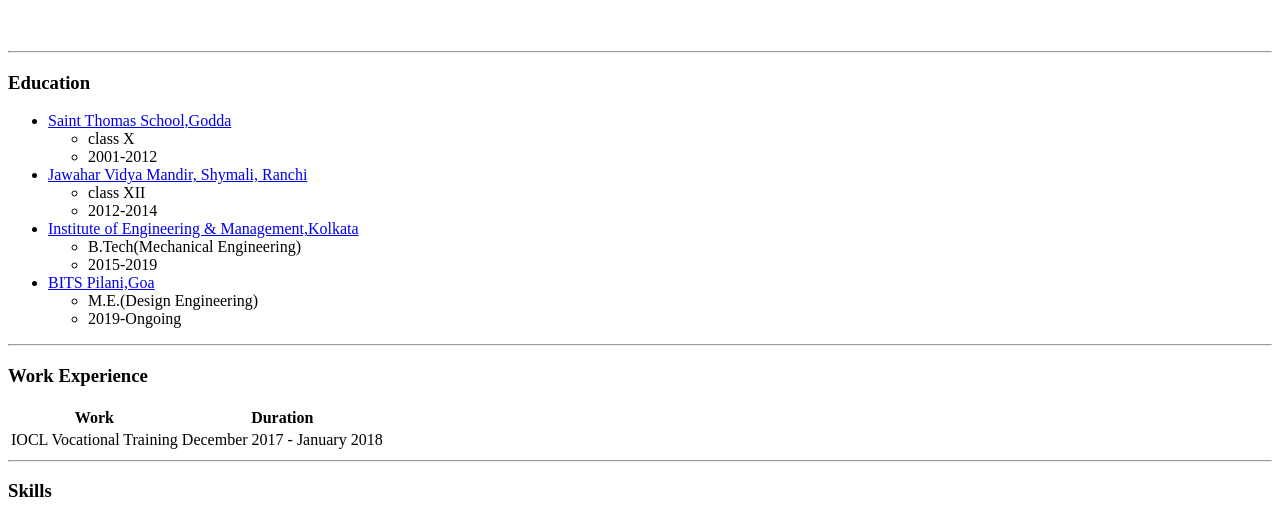
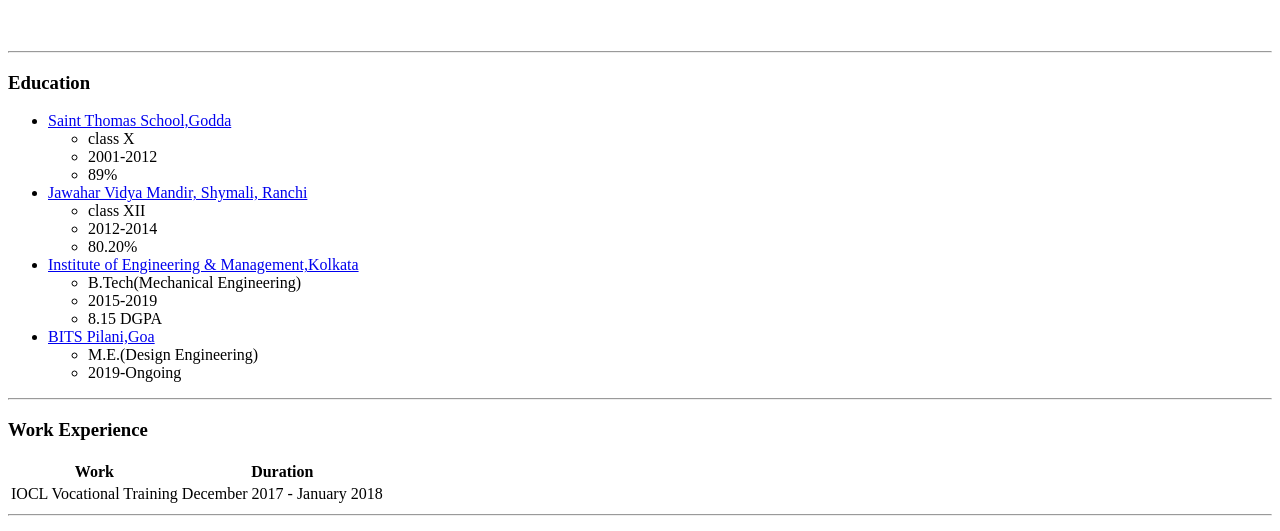
Before and after one commit to indifferent-web-developer/CV, a plain HTML site: page index.html in a window 1280 px wide. Shown: the part 193-724 px from the top of the page. Drawn offline with Linux system fonts and the light colour scheme.

Commit message:
Update index.html

```diff
--- a/index.html
+++ b/index.html
@@ -28,18 +28,21 @@
       <ul>
         <li>class X</li>
         <li>2001-2012</li>
+        <li>89%</li>
       </ul>
     </li>
     <li><a href="https://www.jvmshyamali.com/">Jawahar Vidya Mandir, Shymali, Ranchi</a>
       <ul>
         <li>class XII</li>
         <li>2012-2014</li>
+        <li>80.20%</li>
       </ul>
     </li>
     <li><a href="https://iem.edu.in/">Institute of Engineering & Management,Kolkata</a>
       <ul>
         <li>B.Tech(Mechanical Engineering)</li>
         <li>2015-2019</li>
+        <li>8.15 DGPA</li>
       </ul>
     </li>
     <li><a href="https://www.bits-pilani.ac.in/goa/">BITS Pilani,Goa</a>
```
